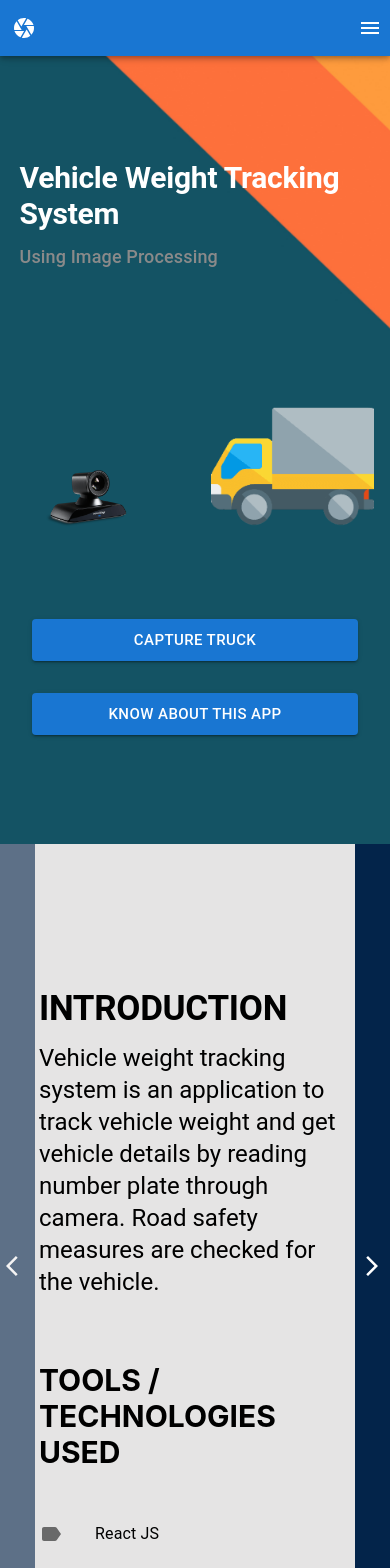
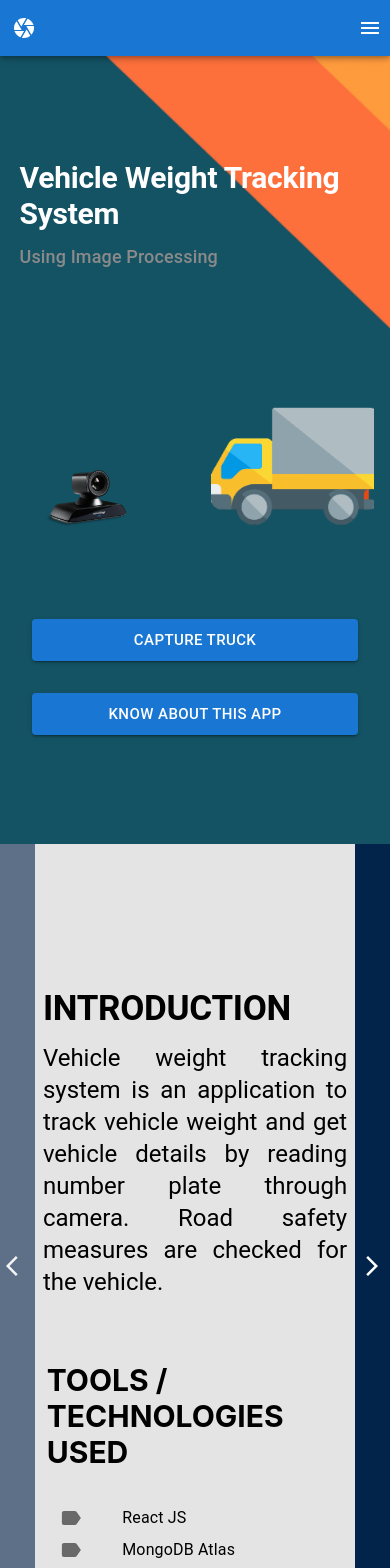
Before and after one commit to RiteshtheSharma/Vehicle-Weight-Tracking-System, a React (Create React App) app: page / in a window 390 px wide. Shown: the top 1568 px of the page. Built offline with nearby package versions, Linux system fonts and the light colour scheme.

Commit message:
made camera page responsive

```diff
--- a/src/Camera.js
+++ b/src/Camera.js
@@ -2,9 +2,6 @@ import React, { useRef,useEffect,useState, memo  } from "react";
 import { Link } from "react-router-dom";
 import Box from '@mui/material/Box';
 import { useNavigate } from 'react-router-dom';
-import {Buffer} from 'buffer';
-import { ContactlessOutlined } from "@mui/icons-material";
-import { calculateNewValue } from "@testing-library/user-event/dist/utils";
 import { TextField } from "@mui/material";
 
 // const videoConstraints = {
@@ -52,7 +49,10 @@ const Camera = () => {
 
         stream.current.srcObject = mediaStream;
 
-        stream.current.play();
+        stream.current.play().catch((e)=>{
+          // alert('some error encountered while streaming');
+          console.log(e);
+       });
 
       })
       .catch( function( err ) {
@@ -169,12 +169,12 @@ const CaptureImg = async () => {stopStreaming();
 
 
 <div className="play-area-sub" style={{minWidth:'100%',minHeight:'67.5%',paddingBottom:'5px'}}  >
-<video id="stream" ref={stream}  className={ShowCapture?"zero":''} id='capturedimg'></video>
+<video id="stream" ref={stream}  className={ShowCapture?"zero capturedimg":'capturedimg'}></video>
 
-<canvas id="capture" width="320" height="240" ref={capture} style={{height:'calc(100vh - 184px)',}}/>
+<canvas id="capture" width="320" height="240" ref={capture} />
       { ImgNode.length>0 &&
     <Box id="snapshot" ref={snapshot} className={ShowCapture?'':"zero"}  >
-     <img src={ImgNode}  alt='' id='capturedimg' /></Box>}
+     <img src={ImgNode}  alt='' className='capturedimg' /></Box>}
    </div>
    <Box m={1} sx={{width:{md:'50%',xs:'70%'},margin:'auto'}} id='NoplateText'>
    <TextField id="outlined-basic" label="Number Plate" variant="outlined" fullWidth value={NoPlate} onChange={(e)=>{updateNoPlate(e.target.value)}}/>
--- a/src/Components/Intro/Front.jsx
+++ b/src/Components/Intro/Front.jsx
@@ -1,5 +1,5 @@
-import React, { useEffect,memo,useRef } from "react";
-import { Typography, Paper, Button, Stack, Box, Grid } from "@mui/material";
+import React, { memo,useRef } from "react";
+import { Typography,  Button,  Grid } from "@mui/material";
 import { Link } from "react-router-dom";
 import Truck from '../../Images/truck2.png'
 import Captured from '../../Images/camera1.png'
--- a/src/Components/Module.jsx
+++ b/src/Components/Module.jsx
@@ -9,9 +9,9 @@ import ListItemText from '@mui/material/ListItemText';
 import ListItemIcon from "@mui/material/ListItemIcon";
 import LabelIcon from '@mui/icons-material/Label';
 const Modules = ({head,content,list}) => {
-  return <Stack sx={{padding:{md:'calc(64px + 5em ) 12em' ,sm:'calc(64px + 5em ) 0',xs:'calc(64px + 5em ) 0'},margin:{md:'0',xs:'0 10vw'}}} >
+  return <Stack sx={{padding:{md:'calc(64px + 5em ) 12em' ,sm:'calc(64px + 5em ) 0',xs:'calc(64px + 5em ) 0'},margin:{md:'0',xs:'0 10vw'}}} id='modulecontainer'>
   <Typography variant='h2' gutterBottom fontWeight={700} fontSize={{xs:'35px',sm:'xxx-large'}}>{head}</Typography>
-  <Typography variant='h5'>{content}</Typography>
+  <Typography variant='h5' sx={{textAlign:'justify'}}>{content}</Typography>
   <Stack spacing={4} mt={8} >
   {list.map((item,Index)=>{
   return (
--- a/src/Components/Response.js
+++ b/src/Components/Response.js
@@ -1,5 +1,5 @@
 import React from 'react'
-import { Box,Stack,Typography } from '@mui/material'
+import { Stack,Typography } from '@mui/material'
 import { useLocation } from 'react-router';
 import { useNavigate } from 'react-router';
 import { useEffect ,useState} from 'react';
@@ -10,7 +10,6 @@ import TableContainer from '@mui/material/TableContainer';
 import TableHead from '@mui/material/TableHead';
 import TableRow from '@mui/material/TableRow';
 import Paper from '@mui/material/Paper';
-import {motion} from 'framer-motion/dist/framer-motion';
 import axios from 'axios';
 
 const Response = () => {
--- a/src/index.css
+++ b/src/index.css
@@ -54,7 +54,7 @@ code {
 }
 .slider-b{
   transition: opacity 0.5s linear;
-  height:100%;
+  height:100vh;
   background-color:rgb(3, 36, 74);
   padding:0 0.5cm;
   position:absolute;
@@ -67,7 +67,7 @@ code {
   transform: scaleX(-1);
 }
 
-#capturedimg{
+.capturedimg{
   margin:auto;
   height:calc(100vh - 120px);
 
@@ -85,8 +85,9 @@ code {
 }
 
 @media only screen and (max-width: 599px){
-  #capturedimg {
+  .capturedimg {
     height : 75vw  ;
+
   }
 
   .button-group,#NoplateText{
@@ -95,4 +96,7 @@ code {
   .button-group{
     position:absolute
   }
+  #modulecontainer *{
+    padding:0 1vw ;
+  }
 }
```
Also changed, not shown: src/Images/background1.jpg (deleted).
